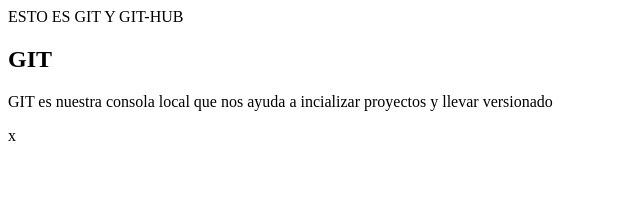
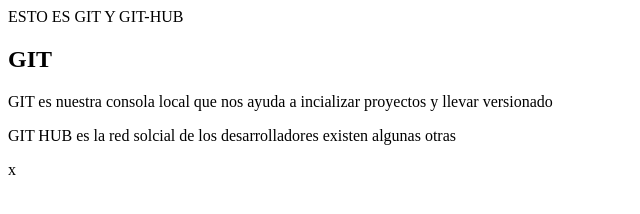
Before and after one commit to jimmyalexander/pruebas-git, a plain HTML site: page index.html in a window 1280 px wide. Shown: the whole page, without its empty margins (0-640 px from the left). Drawn offline with Linux system fonts and the light colour scheme.

Commit message:
hablamos de github

```diff
--- a/index.html
+++ b/index.html
@@ -11,6 +11,7 @@
   <section>
     <h1>GIT</h1>
     <P>GIT es nuestra consola local que nos ayuda a incializar proyectos y llevar versionado</P>
+    <p>GIT HUB es la red solcial de los desarrolladores existen algunas otras</p>
   </section>
 </body>
 </html>x
```
